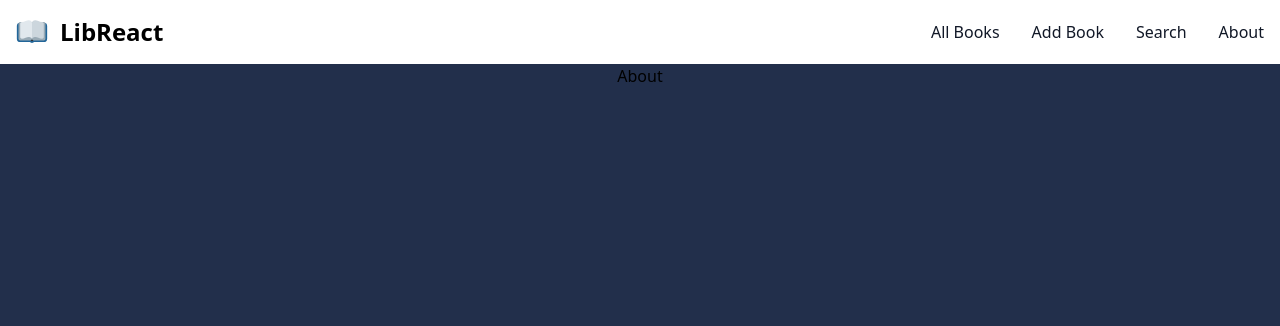
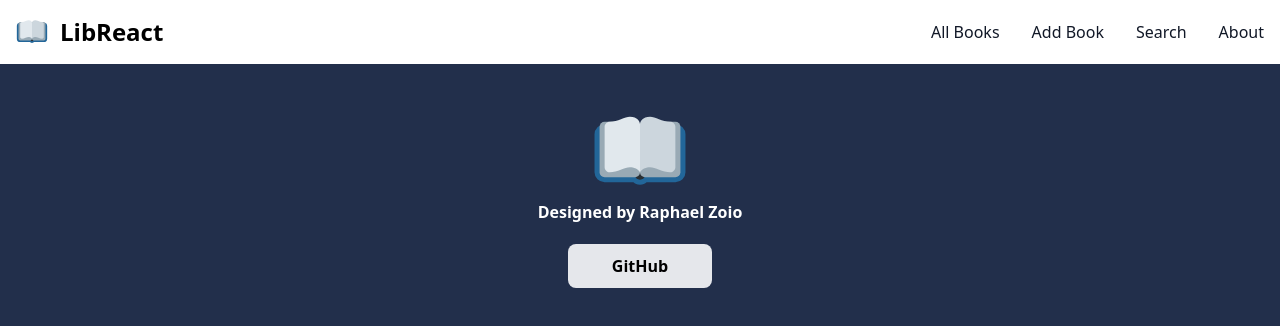
Before and after one commit to rafzoio/react-book-app, a React (Create React App) app: page /about in a window 1280 px wide. Shown: the top 326 px of the page. Built offline with nearby package versions, Linux system fonts and the light colour scheme.

Commit message:
Added about page

```diff
--- a/src/pages/About.jsx
+++ b/src/pages/About.jsx
@@ -1,7 +1,23 @@
 import React from "react";
+import { Link } from "react-router-dom";
+import BookIcon from "../resources/book.svg";
 
 const About = () => {
-  return <div>About</div>;
+  return (
+    <div className="flex flex-col align-middle mx-auto w-full items-center">
+      <img src={BookIcon} className="h-24 mt-10" alt="Logo" />
+      <h2 className="font-bold text-white">Designed by Raphael Zoio</h2>
+      <button className="mt-5 w-36 text-black focus:ring-4 focus:outline-none font-bold rounded-lg text-medium py-2.5 text-center bg-gray-200 hover:bg-gray-400">
+        <Link
+          to="https://github.com/rafzoio/react-book-app"
+          target="_blank"
+          rel="noopener noreferrer"
+        >
+          GitHub
+        </Link>
+      </button>
+    </div>
+  );
 };
 
 export default About;
```
